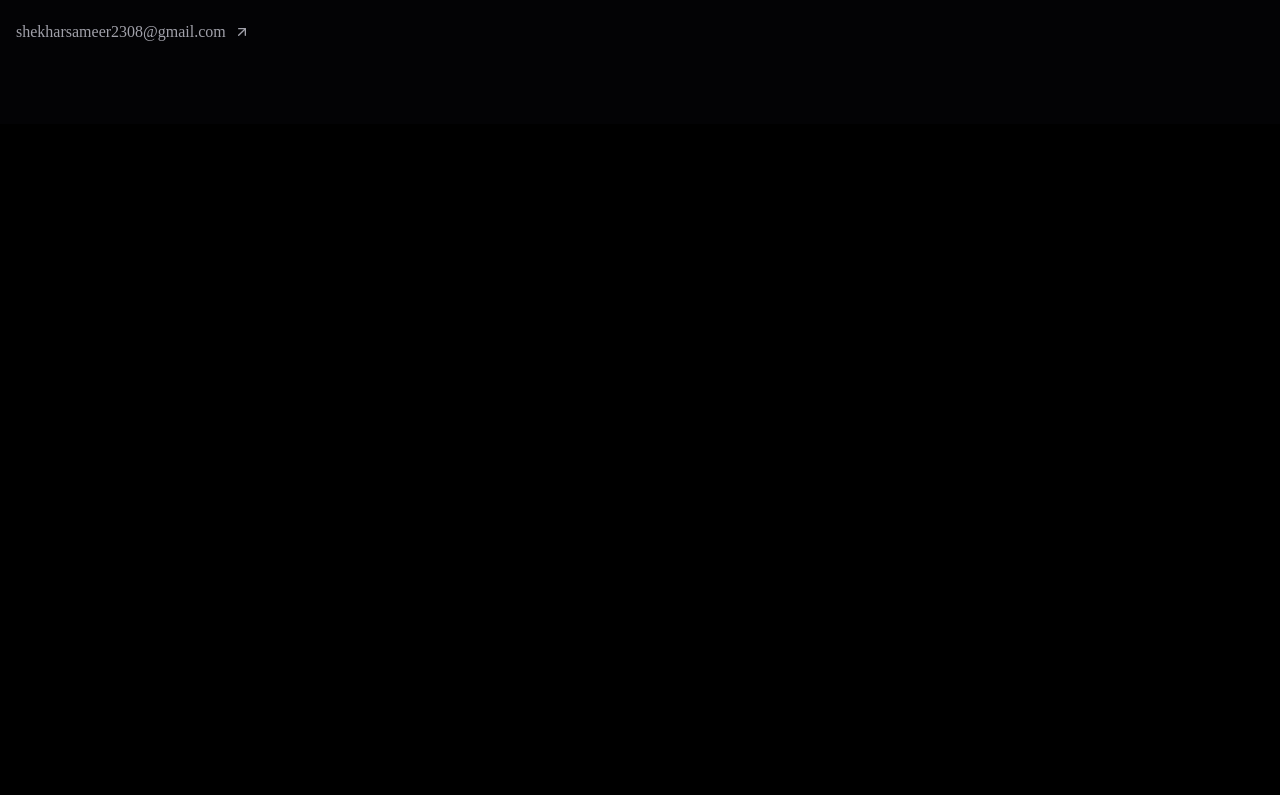
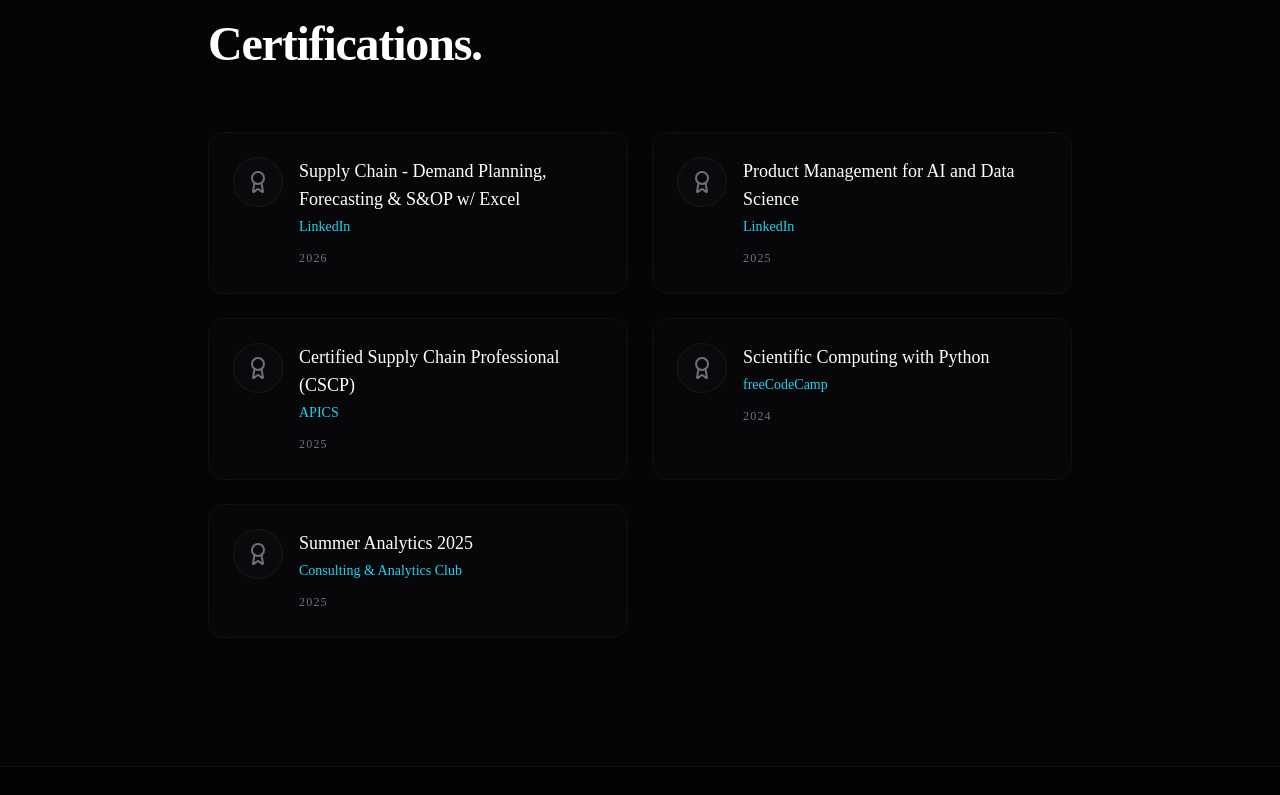
Before and after one commit to shekharsameer2308/portfolio, a Next.js app: page / in a window 1280 px wide. Shown: the part 6525-7320 px from the top of the page. Before the commit the page ends 6649 px from the top, so only its background shows below. Built offline with nearby package versions, Linux system fonts and the light colour scheme.

Commit message:
feat: add linkedin certifications

```diff
--- a/src/data/portfolio.ts
+++ b/src/data/portfolio.ts
@@ -137,7 +137,13 @@
       ]
     }
   ],
-  certifications: [],
+  certifications: [
+    { title: "Supply Chain - Demand Planning, Forecasting & S&OP w/ Excel", issuer: "LinkedIn", date: "2026" },
+    { title: "Product Management for AI and Data Science", issuer: "LinkedIn", date: "2025" },
+    { title: "Certified Supply Chain Professional (CSCP)", issuer: "APICS", date: "2025" },
+    { title: "Scientific Computing with Python", issuer: "freeCodeCamp", date: "2024" },
+    { title: "Summer Analytics 2025", issuer: "Consulting & Analytics Club", date: "2025" }
+  ],
   skills: {
     languages: ["Python", "TypeScript", "SQL", "C++"],
     frameworks: ["React", "Next.js", "FastAPI", "Node.js", "Flask"],
```
